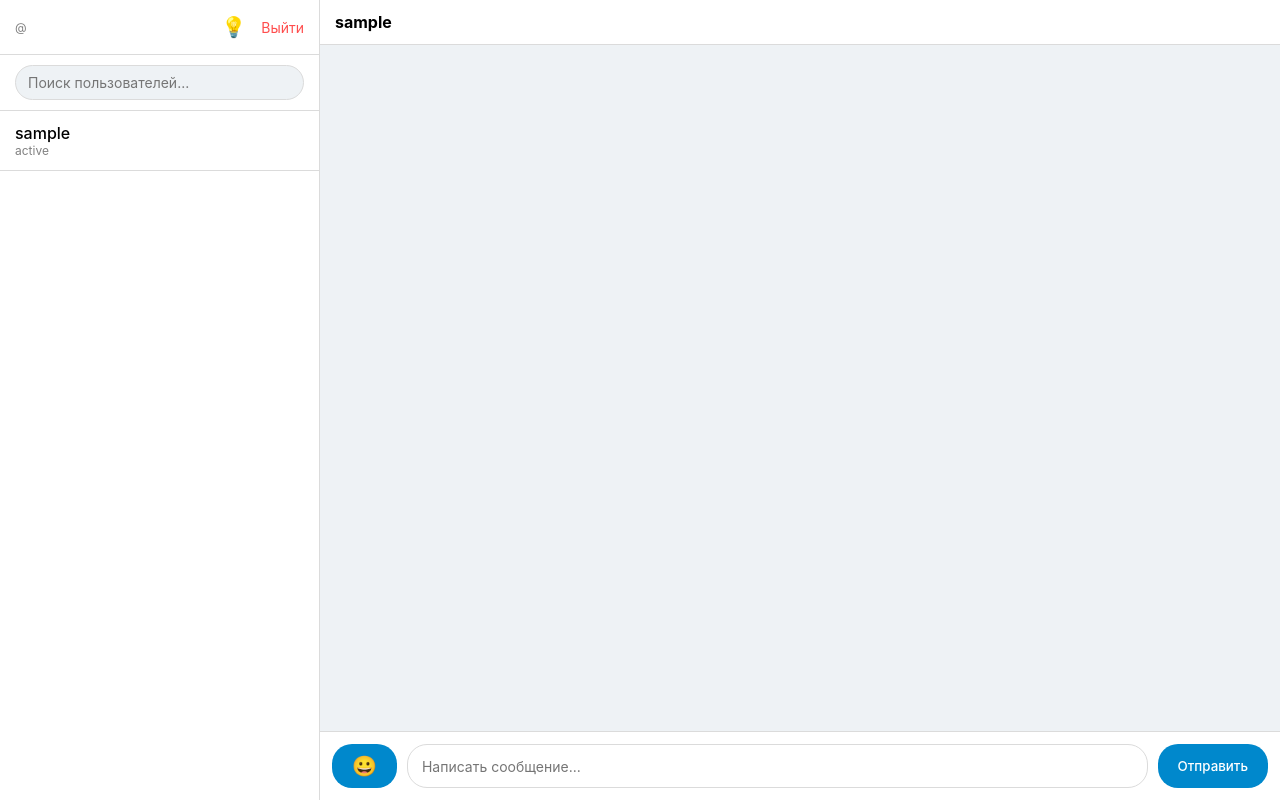
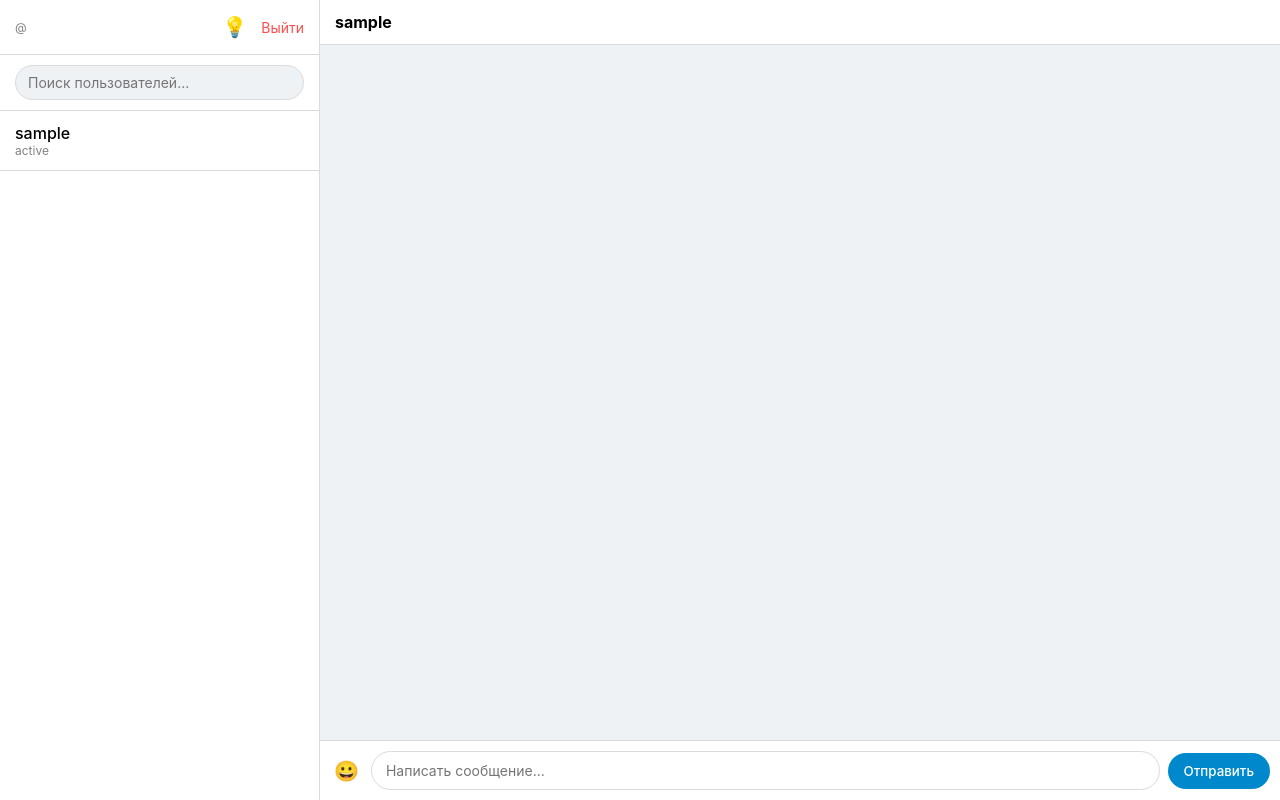
Before and after one commit to antonpro777/messenger, a Flask app: template templates/index.html in a window 1280 px wide. Run offline with Flask 3, Linux system fonts and the light colour scheme; the template is opened without the code that fills it: most values are stand-ins (such as "Sample title", 1, 10 or a date in 2020); some libraries are stand-ins or nearby versions.

Commit message:
Update index.html

```diff
--- a/templates/index.html
+++ b/templates/index.html
@@ -106,6 +106,7 @@
             display: flex;
             flex-direction: column;
             background: var(--chat-bg);
+            min-width: 0; /* Предотвращает раздувание флекса */
         }
 
         .chat-header {
@@ -132,6 +133,7 @@
             border-radius: 12px;
             font-size: 14px;
             line-height: 1.4;
+            word-break: break-word;
         }
 
         .message.incoming {
@@ -145,17 +147,22 @@
             align-self: flex-end;
         }
 
+        /* Исправленная панель ввода, чтобы не выходила за границы */
         .chat-input-box {
-            padding: 12px;
+            padding: 10px;
             background: var(--header-bg);
             border-top: 1px solid var(--sidebar-border);
             display: flex;
-            gap: 10px;
+            align-items: center;
+            gap: 8px;
+            width: 100%;
             position: relative;
+            flex-shrink: 0;
         }
 
         .chat-input-box input {
             flex: 1;
+            min-width: 0; /* Важно для корректного сжатия на узких экранах */
             padding: 10px 14px;
             border: 1px solid var(--sidebar-border);
             border-radius: 20px;
@@ -165,17 +172,18 @@
             color: var(--text-color);
         }
 
-        .chat-input-box button {
-            padding: 10px 20px;
+        .chat-input-box button[type="submit"] {
+            padding: 10px 16px;
             background: #0088cc;
             color: #ffffff;
             border: none;
             border-radius: 20px;
             cursor: pointer;
             font-weight: 500;
+            flex-shrink: 0;
         }
 
-        .chat-input-box button:hover {
+        .chat-input-box button[type="submit"]:hover {
             background: #0077b3;
         }
 
@@ -184,14 +192,14 @@
             border: none;
             font-size: 20px;
             cursor: pointer;
-            padding: 0 5px;
+            padding: 0 4px;
+            flex-shrink: 0;
         }
 
-        /* Панель эмодзи */
         .emoji-picker {
             position: absolute;
             bottom: 60px;
-            left: 12px;
+            left: 10px;
             background: var(--header-bg);
             border: 1px solid var(--sidebar-border);
             padding: 10px;
@@ -199,7 +207,8 @@
             display: none;
             grid-template-columns: repeat(5, 1fr);
             gap: 5px;
-            box-shadow: 0 4px 10px rgba(0,0,0,0.1);
+            box-shadow: 0 4px 10px rgba(0,0,0,0.2);
+            z-index: 10;
         }
 
         .emoji-picker span {
@@ -278,7 +287,6 @@
                 </div>
             </div>
 
-            <!-- Поиск по пользователям -->
             <div class="sidebar-search">
                 <input type="text" id="searchInput" placeholder="Поиск пользователей..." onkeyup="filterUsers()">
             </div>
@@ -318,13 +326,11 @@
                     {% endfor %}
                 </div>
 
-                <!-- Форма отправки сообщений через JS, без перехода на страницу ОК -->
                 <form class="chat-input-box" id="messageForm" onsubmit="sendMessage(event)">
                     <input type="hidden" id="recipientId" value="{{ active_recipient.id }}">
 
                     <button type="button" class="emoji-btn" onclick="toggleEmojiPicker()">😀</button>
 
-                    <!-- Выпадающий блок с эмодзи -->
                     <div class="emoji-picker" id="emojiPicker">
                         <span onclick="addEmoji('😊')">😊</span>
                         <span onclick="addEmoji('😂')">😂</span>
@@ -350,13 +356,25 @@
     </div>
 
     <script>
-        // Прокрутка чата вниз
-        const box = document.getElementById('messagesBox');
-        if (box) {
-            box.scrollTop = box.scrollHeight;
+        // Сохранение и восстановление темы через localStorage
+        document.addEventListener("DOMContentLoaded", () => {
+            const savedTheme = localStorage.getItem('theme') || 'light';
+            document.body.setAttribute('data-theme', savedTheme);
+
+            const box = document.getElementById('messagesBox');
+            if (box) {
+                box.scrollTop = box.scrollHeight;
+            }
+        });
+
+        function toggleTheme() {
+            const body = document.body;
+            let currentTheme = body.getAttribute('data-theme');
+            let newTheme = currentTheme === 'dark' ? 'light' : 'dark';
+            body.setAttribute('data-theme', newTheme);
+            localStorage.setItem('theme', newTheme);
         }
 
-        // Поиск по пользователям
         function filterUsers() {
             let input = document.getElementById('searchInput').value.toLowerCase();
             let items = document.getElementsByClassName('user-item');
@@ -370,17 +388,6 @@
             }
         }
 
-        // Переключение тем (Светлая / Темная)
-        function toggleTheme() {
-            const body = document.body;
-            if (body.getAttribute('data-theme') === 'dark') {
-                body.setAttribute('data-theme', 'light');
-            } else {
-                body.setAttribute('data-theme', 'dark');
-            }
-        }
-
-        // Управление панелью эмодзи
         function toggleEmojiPicker() {
             const picker = document.getElementById('emojiPicker');
             picker.style.display = picker.style.display === 'grid' ? 'none' : 'grid';
@@ -393,7 +400,6 @@
             input.focus();
         }
 
-        // Отправка сообщения без перезагрузки страницы
         function sendMessage(event) {
             event.preventDefault();
             const recipientId = document.getElementById('recipientId').value;
@@ -414,14 +420,12 @@
                 body: formData
             }).then(response => {
                 if (response.ok) {
-                    // Создаем элемент сообщения и добавляем в чат
                     const messagesBox = document.getElementById('messagesBox');
                     const msgDiv = document.createElement('div');
                     msgDiv.className = 'message outgoing';
                     msgDiv.textContent = content;
                     messagesBox.appendChild(msgDiv);
 
-                    // Очищаем поле ввода и скроллим вниз
                     input.value = '';
                     messagesBox.scrollTop = messagesBox.scrollHeight;
                 }
```
